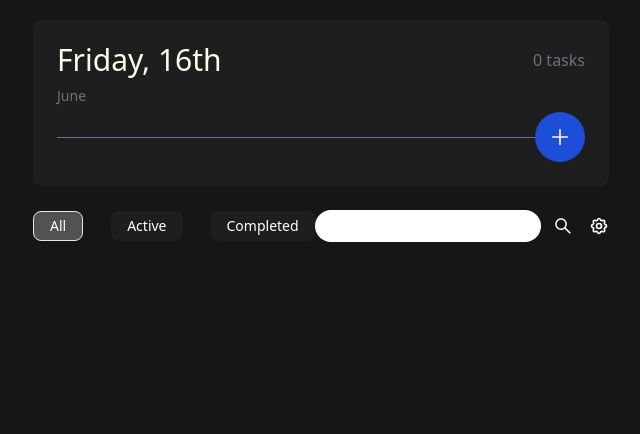
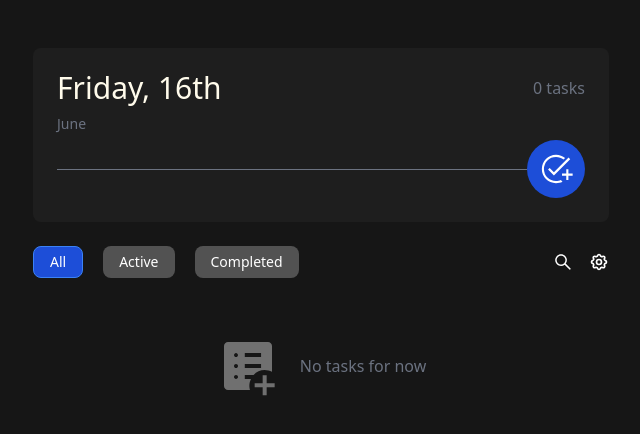
Before and after one commit to aleexvdev/app-todolist, a React (Create React App) app: page / in a window 1280 px wide. Shown: the top 434 px of the page, without its empty margins (319-959 px from the left). Built offline with nearby package versions, Linux system fonts and the light colour scheme.

Commit message:
Add todo empty, motion

```diff
--- a/package.json
+++ b/package.json
@@ -10,6 +10,7 @@
     "@types/node": "^16.18.36",
     "@types/react": "^18.2.12",
     "@types/react-dom": "^18.2.5",
+    "framer-motion": "^10.13.0",
     "react": "^18.2.0",
     "react-dom": "^18.2.0",
     "react-scripts": "5.0.1",
--- a/src/components/TodoApp.tsx
+++ b/src/components/TodoApp.tsx
@@ -1,5 +1,5 @@
-import React, { useEffect, useReducer, useState } from 'react'
-import { getMonthName, getNameDay, getOrdinalDay } from '../utils/functions'
+import React, { useEffect, useReducer, useRef, useState } from 'react'
+import { getMonthName, getNameDay, getOrdinalDay, getTodosActive } from '../utils/functions'
 import { IconAdd } from '../icons/IconAdd'
 import { FormTodo } from './Form/FormTodo'
 import { TypeTodo } from '../types/TypeTodos'
@@ -9,10 +9,14 @@ import { ListTodos } from './Todos/ListTodos'
 import { getStorage } from '../helpers/LocalStorage'
 import { todoReducer } from '../stores/todoReducer'
 import { MainConfig } from './Cards/MainConfig'
+import { IconAddTask } from '../icons/IconAddTask'
 
 const initialState: TypeTodo[] = [];
 export const TodoApp = () => {
+
+  const cardMainRef = useRef<HTMLDivElement>(null);
   const [showForm, setShowForm] = useState(false);
+  const [inputSearchActive, setInputSearchActive] = useState(false);
   const [showCardConfigMain, setShowCardConfigMain] = useState(false);
   const [filteredTodos, setFilteredTodos] = useState('All');
   const [searchingTodo, setSearchingTodo] = useState('');
@@ -26,6 +30,10 @@ export const TodoApp = () => {
         payload: storedTasks,
       });
     }
+    document.addEventListener('mousedown', handleClickOutside);
+    return () => {
+      document.removeEventListener('mousedown', handleClickOutside);
+    };
   }, []);
 
   const toggleForm = () => {
@@ -42,15 +50,21 @@ export const TodoApp = () => {
     setSearchingTodo(value);
   }
 
+  const handleClickOutside = (event: MouseEvent) => {
+    if (cardMainRef.current && !cardMainRef.current.contains(event.target as Node)) {
+      setShowCardConfigMain(false);
+    }
+  };
+
   return (
     <>
-      <header className='bg-neutral-800/50 p-6 text-amber-50 sm:mt-5 rounded-lg'>
+      <header className='bg-neutral-800/50 p-6 text-amber-50 sm:mt-12 rounded-lg'>
         <div className='flex items-center justify-between'>
           <div className='flex items-center justify-start'>
             <h1 className='text-3xl/8'>{ getNameDay() },  { getOrdinalDay() }</h1>
           </div>
           <div className='flex items-center justify-start'>
-            <span className='text-gray-500'>{state.length} tasks</span>
+            <span className='text-gray-500'>{ getTodosActive(state) } tasks</span>
           </div>
         </div>
         <div className='mt-1'>
@@ -59,30 +73,35 @@ export const TodoApp = () => {
         <div className='text-right flex items-center justify-between'>
           <div className='w-full border-b border-gray-500'></div>
           <button className='p-3 bg-blue-700 rounded-full' onClick={toggleForm}>
-            <IconAdd
-              fontSize={26}
-            />
+            <IconAddTask className='fill-white' />
           </button>
           {showForm && (
             <FormTodo onShowForm={toggleForm} dispatch={dispatch}  />
           )}
         </div>
       </header>
-      <section className='py-6'>
-        <div>
+      <section className='pt-6'>
+        <div ref={cardMainRef}>
           <div className='flex items-center justify-between'>
-            <div className='flex flex-row gap-7'>
-              <button className='rounded-lg bg-neutral-600 px-4 py-1 text-sm border-x border-y' onClick={() => setFilteredTodos('All')}>All</button>
-              <button className='rounded-lg bg-neutral-800/50 px-4 py-1 text-sm' onClick={() => setFilteredTodos('Active')}>Active</button>
-              <button className='rounded-lg bg-neutral-800/50 px-4 py-1 text-sm' onClick={() => setFilteredTodos('Completed')}>Completed</button>
+            <div className='flex flex-row gap-5'>
+              <button className={`rounded-lg px-4 py-1 text-sm h-8 ${filteredTodos === 'All' ? 'bg-blue-700 border-[1px] border-blue-500':'bg-neutral-600'}`} onClick={() => setFilteredTodos('All')}>All</button>
+              <button className={`rounded-lg px-4 py-1 text-sm h-8 ${filteredTodos === 'Active' ? 'bg-blue-700 border-[1px] border-blue-500':'bg-neutral-600'}`} onClick={() => setFilteredTodos('Active')}>Active</button>
+              <button className={`rounded-lg px-4 py-1 text-sm h-8 ${filteredTodos === 'Completed' ? 'bg-blue-700 border-[1px] border-blue-500':'bg-neutral-600'}`} onClick={() => setFilteredTodos('Completed')}>Completed</button>
             </div>
-            <div className='relative flex items-center justify-between gap-4'>
+            <div className={`relative flex items-center justify-between gap-4 ${showForm ? '-z-10' : 'z-10'}`}>
               <div className='flex items-center justify-between rounded-lg gap-3'>
-                <input
-                  type="text"
-                  className='text-black w-full h-8 rounded-2xl px-3 outline-none text-sm' onChange={onSearchInput}
-                />
-                <button>
+                {
+                  inputSearchActive &&
+                    (
+                    <input
+                      type="text"
+                      className={`text-black w-full h-8 rounded-xl px-3 outline-none text-sm `}
+                      onChange={onSearchInput}
+                      placeholder='Search your task...'
+                      />
+                    )
+                }
+                <button onClick={() => setInputSearchActive(!inputSearchActive)}>
                   <IconSearch fontSize={20} />
                 </button>
               </div>
@@ -103,8 +122,13 @@ export const TodoApp = () => {
           </div>
         </div>
       </section>
-      <ListTodos todos={state} searching={searchingTodo} filteredTodos={filteredTodos} dispatch={dispatch} />
+      <ListTodos
+        todos={state}
+        searching={searchingTodo}
+        filteredTodos={filteredTodos}
+        dispatch={dispatch}
+        setTodos={(todos: TypeTodo) => dispatch({ type: 'SET_TODOS', payload: todos })}
+      />
     </>
-  )
-  //<ListTasks tasks={tasks} handleEditTask={handleEditTask} handleCompletedTask={handleCompletedTask} handleDeleteTask={handleDeleteTask} />
+  );
 }
--- a/src/components/Todos/ListTodos.tsx
+++ b/src/components/Todos/ListTodos.tsx
@@ -1,8 +1,11 @@
 import React from 'react'
+import { AnimatePresence, motion, Reorder } from 'framer-motion'
 import { TypeTodo, TypeTodoList } from '../../types/TypeTodos'
 import { TodoItem } from './TodoItem';
+import { IconEmptyTask } from '../../icons/IconEmptyTask';
+import { messageFilter } from '../../utils/functions';
 
-export const ListTodos = ( { todos, dispatch, filteredTodos, searching }: TypeTodoList ) => {
+export const ListTodos = ( { todos, dispatch, filteredTodos, searching, setTodos }: TypeTodoList ) => {
 
   let todosByFilter: TypeTodo[] = [];
 
@@ -14,13 +17,36 @@ export const ListTodos = ( { todos, dispatch, filteredTodos, searching }: TypeTo
     if (filteredTodos === 'Completed') todosByFilter = todos.filter(todo => todo.isCompleted);
   }
 
+  if (todosByFilter.length === 0)
+  {
+    const message = messageFilter(filteredTodos, searching.length);
+
+    return (
+      <div className='flex items-center justify-center h-44 gap-5'>
+        <IconEmptyTask className='w-16 h-16 fill-[#707070]' />
+        <p className='text-gray-500'>{message}</p>
+      </div>
+    );
+  }
+
   return (
-    <section>
-      {
-        todosByFilter.map( (todo) => (
-          <TodoItem key={todo.id} todo={todo} dispatch={dispatch} />
-        ))
-      }
-    </section>
+    <motion.section
+      layout
+      className='mt-4'
+    >
+      <Reorder.Group
+        axis='y'
+        values={todos}
+        onReorder={setTodos}
+        layoutScroll
+        style={{ height: 'auto', overflowY: "hidden" }}
+      >
+        <AnimatePresence>
+          {todosByFilter.map( (todo, index) => (
+            <TodoItem key={todo.id} todo={todo} dispatch={dispatch} index={index} />
+          ))}
+        </AnimatePresence>
+      </Reorder.Group>
+    </motion.section>
   )
 }
--- /dev/null
+++ b/src/customhooks/useRaisedShadow.tsx
@@ -0,0 +1,28 @@
+import { animate, MotionValue, useMotionValue } from "framer-motion";
+import { useEffect } from "react";
+
+const inactiveShadow = "0px 0px 0px rgba(0,0,0,0.8)";
+
+export function useRaisedShadow(value: MotionValue<number>) {
+  const boxShadow = useMotionValue(inactiveShadow);
+
+  useEffect(() => {
+    let isActive = false;
+    value.onChange((latest) => {
+      const wasActive = isActive;
+      if (latest !== 0) {
+        isActive = true;
+        if (isActive !== wasActive) {
+          animate(boxShadow, "3px 3px 10px rgba(16, 116, 239, 0.901)",);
+        }
+      } else {
+        isActive = false;
+        if (isActive !== wasActive) {
+          animate(boxShadow, inactiveShadow);
+        }
+      }
+    });
+  }, [value, boxShadow]);
+
+  return boxShadow;
+}
--- /dev/null
+++ b/src/icons/IconAddTask.tsx
@@ -0,0 +1,14 @@
+import React from 'react'
+
+export const IconAddTask = (props: React.SVGProps<SVGSVGElement>) => {
+  return (
+    <svg
+      height="34"
+      viewBox="0 -960 960 960"
+      width="34"
+      {...props}
+    >
+      <path d="M480-80q-85 0-158-30.5T195-195q-54-54-84.5-127T80-480q0-84 30.5-157T195-764q54-54 127-85t158-31q75 0 140 24t117 66l-43 43q-44-35-98-54t-116-19q-145 0-242.5 97.5T140-480q0 145 97.5 242.5T480-140q37 0 71.5-7t66.5-21l45 46q-41 20-87 31t-96 11Zm290-90v-120H650v-60h120v-120h60v120h120v60H830v120h-60ZM421-298 256-464l45-45 120 120 414-414 46 45-460 460Z"/>
+    </svg>
+  )
+}
--- /dev/null
+++ b/src/icons/IconEmptyTask.tsx
@@ -0,0 +1,14 @@
+import React from 'react'
+
+export const IconEmptyTask = (props: React.SVGProps<SVGSVGElement>) => {
+  return (
+    <svg
+      height="48"
+      viewBox="0 -960 960 960"
+      width="48"
+      {...props}
+    >
+      <path d="M700-40v-120H580v-60h120v-120h60v120h120v60H760v120h-60ZM300-286q12 0 21-9t9-21q0-12-9-21t-21-9q-12 0-21 9t-9 21q0 12 9 21t21 9Zm0-164q12 0 21-9t9-21q0-12-9-21t-21-9q-12 0-21 9t-9 21q0 12 9 21t21 9Zm0-164q12 0 21-9t9-21q0-12-9-21t-21-9q-12 0-21 9t-9 21q0 12 9 21t21 9Zm132 164h244v-60H432v60Zm0-164h244v-60H432v60ZM180-120q-24.75 0-42.375-17.625T120-180v-600q0-24.75 17.625-42.375T180-840h600q24.75 0 42.375 17.625T840-780v388q-26-14-53.548-20.5Q758.903-419 730-419q-50 0-92 19.5T564-346H432v60h92q-11 24-17.5 50.5T500-180q1 15.333 3 30.667Q505-134 510-120H180Z"/>
+    </svg>
+  )
+}
--- a/src/stores/todoReducer.ts
+++ b/src/stores/todoReducer.ts
@@ -36,7 +36,9 @@ export const todoReducer = (state: TypeTodo[], action: Action) => {
     }
 
     case SET_TODOS: {
+      putStorage('todolist', action.payload);
       return [...action.payload];
+
     }
 
     case DELETE_TODO: {
--- a/src/types/TypeTodos.d.ts
+++ b/src/types/TypeTodos.d.ts
@@ -9,6 +9,7 @@ export type TypeTodoItem = {
   todo: TypeTodo;
   // changeIsComplete: ( id: string, value: boolean ) => void;
   dispatch: React.Dispatch<Action>;
+  index: number;
 }
 
 export type TypeTodoList = {
@@ -16,4 +17,5 @@ export type TypeTodoList = {
   dispatch: React.Dispatch<Action>;
   filteredTodos: string;
   searching: string;
+  setTodos: any;
 }
--- a/src/utils/functions.ts
+++ b/src/utils/functions.ts
@@ -1,3 +1,5 @@
+import { TypeTodo } from "../types/TypeTodos";
+
 export const DateFunction = () => {
   const today: Date = new Date();
   const year: number = today.getFullYear();
@@ -63,3 +65,28 @@ export const getMonthName = () => {
   ];
   return nameMonths[month];
 }
+
+export const getTodosActive = ( todos: TypeTodo[] ) => {
+  if (todos.length === 0 ) return 0;
+  const todosActive = todos.filter(todo => !todo.isCompleted);
+  return todosActive.length;
+}
+
+export const messageFilter = (filteredTodos: string, searching: number) => {
+  let message = '';
+  if (filteredTodos === 'All') {
+    message = 'No tasks for now';
+  } else if (filteredTodos === 'Active') {
+    message = 'No active tasks for now';
+  } else if (filteredTodos === 'Completed') {
+    message = 'No completed tasks for now';
+  } else {
+    message = 'Information not found';
+  }
+
+  if (searching > 0) {
+    message = 'Search not found';
+  }
+
+  return message;
+}
```
Also changed, not shown: src/components/Todos/TodoItem.tsx (+63 -8 lines), src/icons/IconDragMotion.tsx (added, +54 -0 lines), 1 other file (tests, documents, lock files or other folders).
